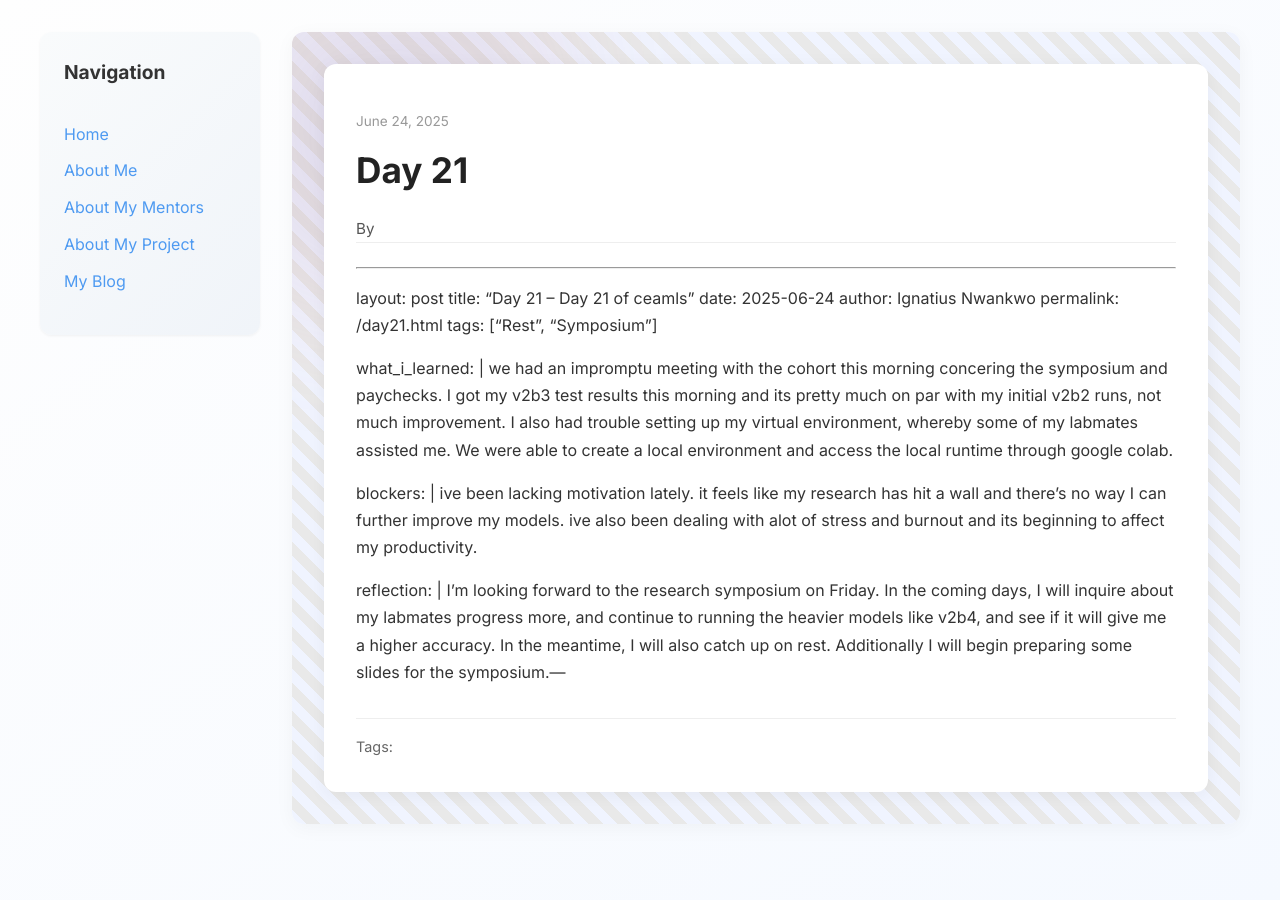
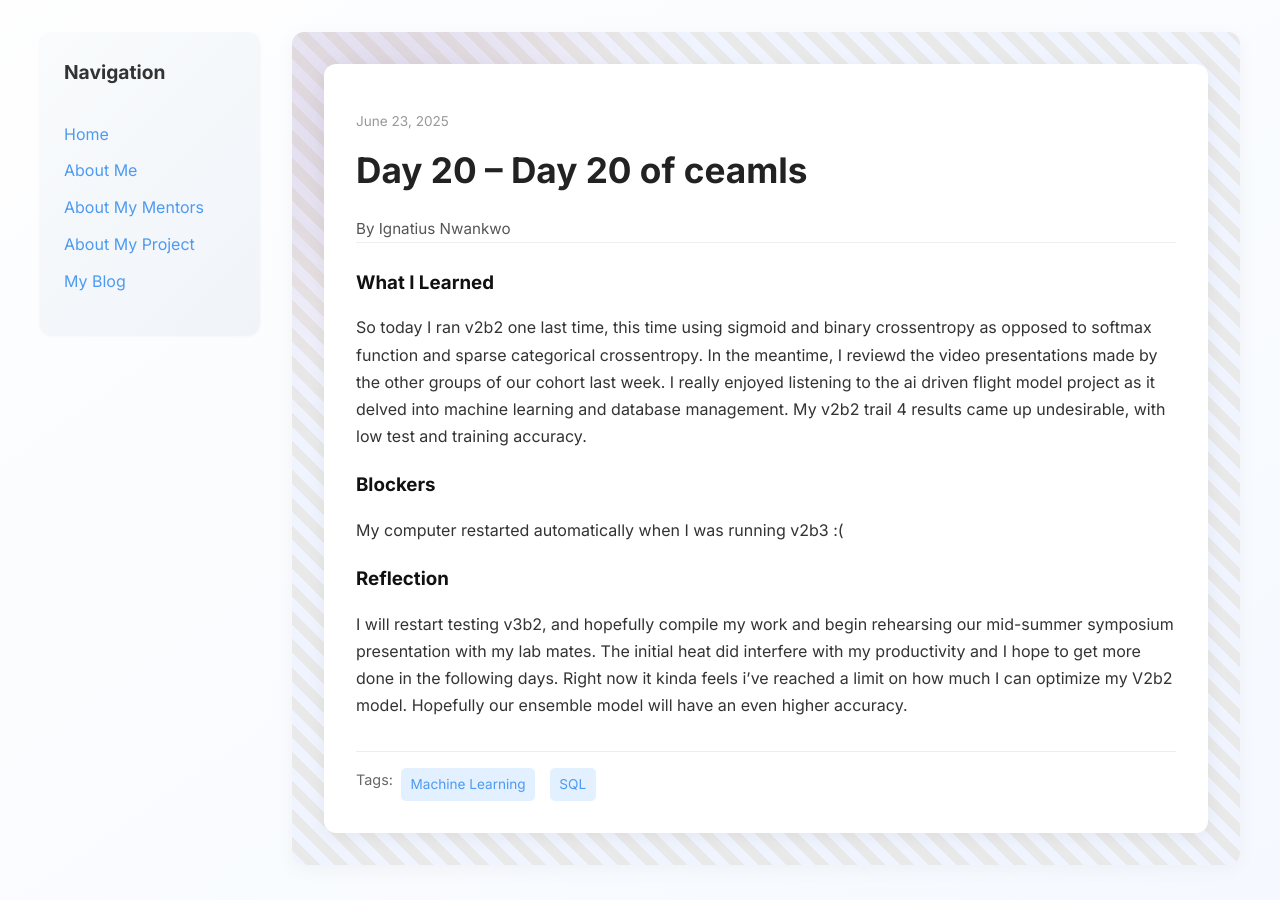
Before and after one commit to toxhi/toxhi.github.io, a Jekyll site: the page built from _posts/2025-06-24-day-21.md, in a window 1280 px wide. Built offline with Jekyll 4.4.1, drawn with Linux system fonts in a browser that asks for light colours; our own code applies the rules of GitHub Pages for plain Markdown files.

Commit message:
Update 2025-06-24-day-21.md

```diff
--- a/_posts/2025-06-24-day-21.md
+++ b/_posts/2025-06-24-day-21.md
@@ -1,17 +1,19 @@
 ---
 layout: post
-title: "Day 21 – Day 21 of ceamls"
-date: 2025-06-24
+title: "Day 20 – Day 20 of ceamls"
+date: 2025-06-23
 author: Ignatius Nwankwo
-permalink: /day21.html
-tags: ["Rest", "Symposium"]
+permalink: /day20.html
+tags: ["Machine Learning", "SQL"]
 
 what_i_learned: |
-  we had an impromptu meeting with the cohort this morning concering the symposium and paychecks. I got my v2b3 test results this morning and its pretty much on par with my initial v2b2 runs, not much improvement. I also had trouble setting up my virtual environment, whereby some of my labmates assisted me. We were able to create a local environment and access the local runtime through google colab.
+  So today I ran v2b2 one last time, this time using sigmoid and binary crossentropy as opposed to softmax function and sparse categorical crossentropy. In the meantime, I reviewd the video presentations made by the other groups of our cohort last week. I really enjoyed listening to the ai driven flight model project as it delved into machine learning and database management. My v2b2 trail 4 results came up undesirable, with low test and training accuracy.
+
 
 blockers: |
-  ive been lacking motivation lately. it feels like my research has hit a wall and there's no way I can further improve my models. ive also been dealing with alot of stress and burnout and its beginning to affect my productivity.
+  My computer restarted automatically when I was running v2b3 :(
 
 
 reflection: |
-  I'm looking forward to the research symposium on Friday. In the coming days, I will inquire about my labmates progress more, and continue to running the heavier models like v2b4, and see if it will give me a higher accuracy. In the meantime, I will also catch up on rest. Additionally I will begin preparing some slides for the symposium.---
+  I will restart testing v3b2, and hopefully compile my work and begin rehearsing our mid-summer symposium presentation with my lab mates. The initial heat did interfere with my productivity and I hope to get more done in the following days. Right now it kinda feels i've reached a limit on how much I can optimize my V2b2 model. Hopefully our ensemble model will have an even higher accuracy.
+---
```
